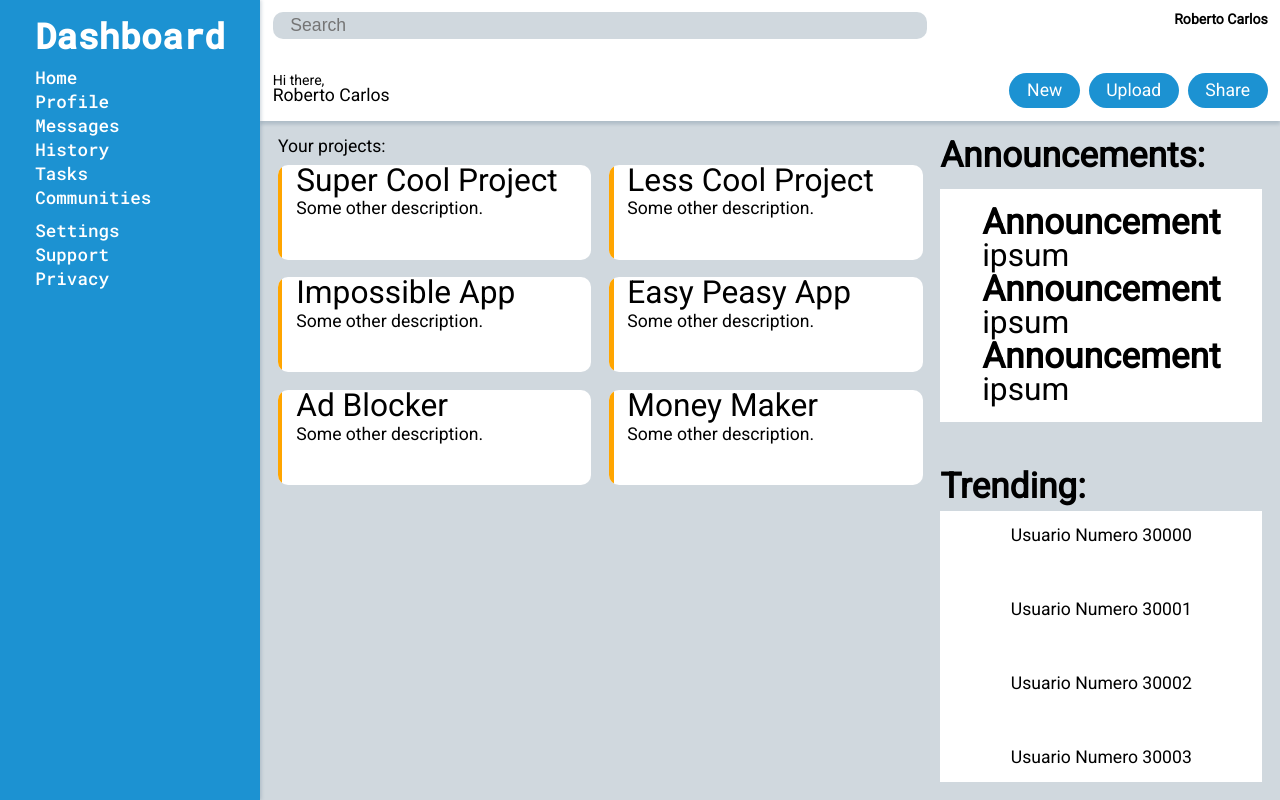
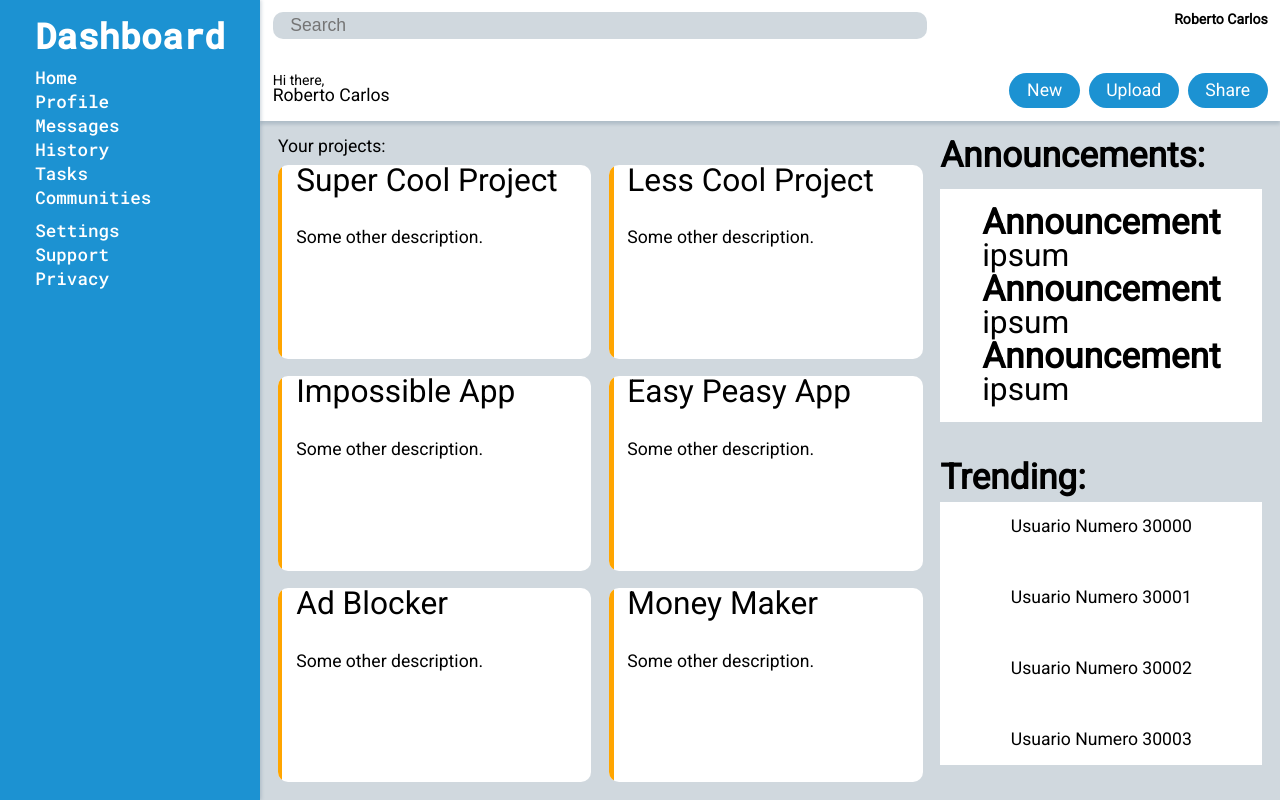
Before and after one commit to ignaciotapie/admin-dashboard, a plain HTML site: page index.html in a window 1280 px wide. Drawn offline with Linux system fonts and the light colour scheme; a script that the page names is missing.

Commit message:
fixed grid not taking up all space

```diff
--- a/index.html
+++ b/index.html
@@ -67,9 +67,6 @@
                         <h2>Super Cool Project</h2>
                         <h3>Some other description.</h3>
                         <div class="project-icons">
-                            <img>
-                            <img>
-                            <img>
                         </div>
                     </div>
                     <div class="project-element">
--- a/styles.css
+++ b/styles.css
@@ -182,15 +182,14 @@ a:hover{
 }
 
 .projects{
-    width: 100%;
-    height: 100%;
-    grid-row: 1/3;
+    grid-row: 1/4;
     display: flex;
     flex-direction: column;
     gap: 0.5rem;
 }
 
 .project-grid{
+    height: 100%;
     display:grid;
     grid-template-columns: repeat(2, 1fr);
     grid-template-rows: repeat(3, 1fr);
@@ -200,7 +199,7 @@ a:hover{
 .project-element{
     display:grid;
     grid-template-columns: 0.015fr 1fr;
-    grid-template-rows: 1fr 1fr 1fr;
+    grid-template-rows: repeat(3, 1fr);
     background-color: var(--font-color-white);
     border-radius: 10px;
     overflow: hidden;
```
